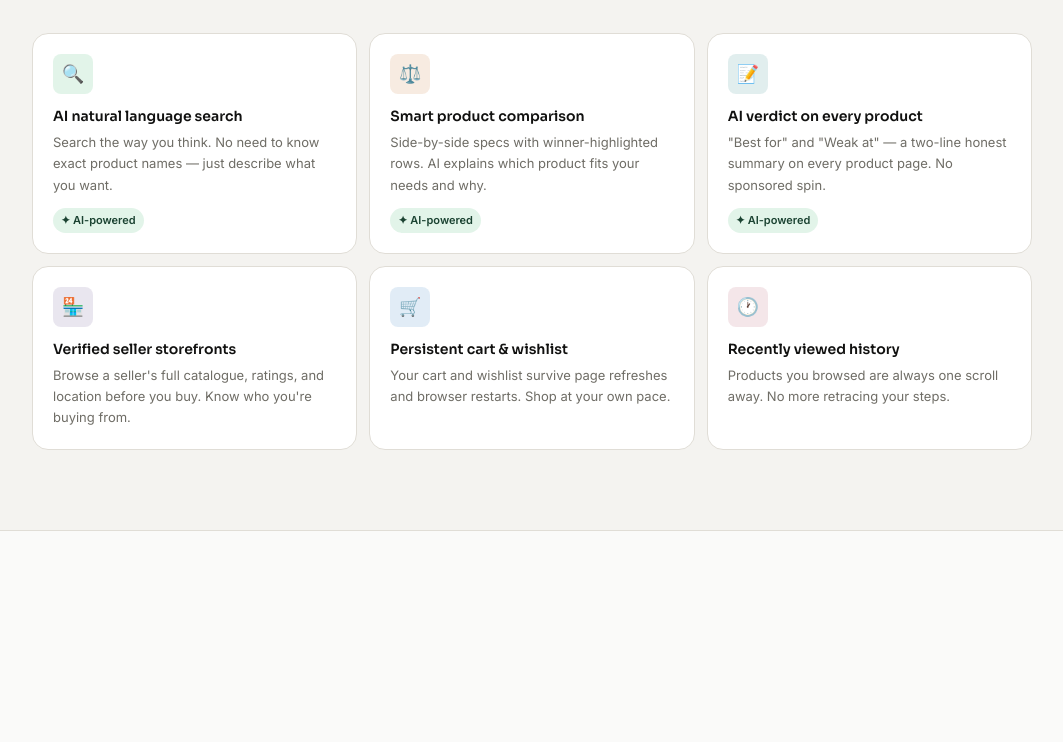
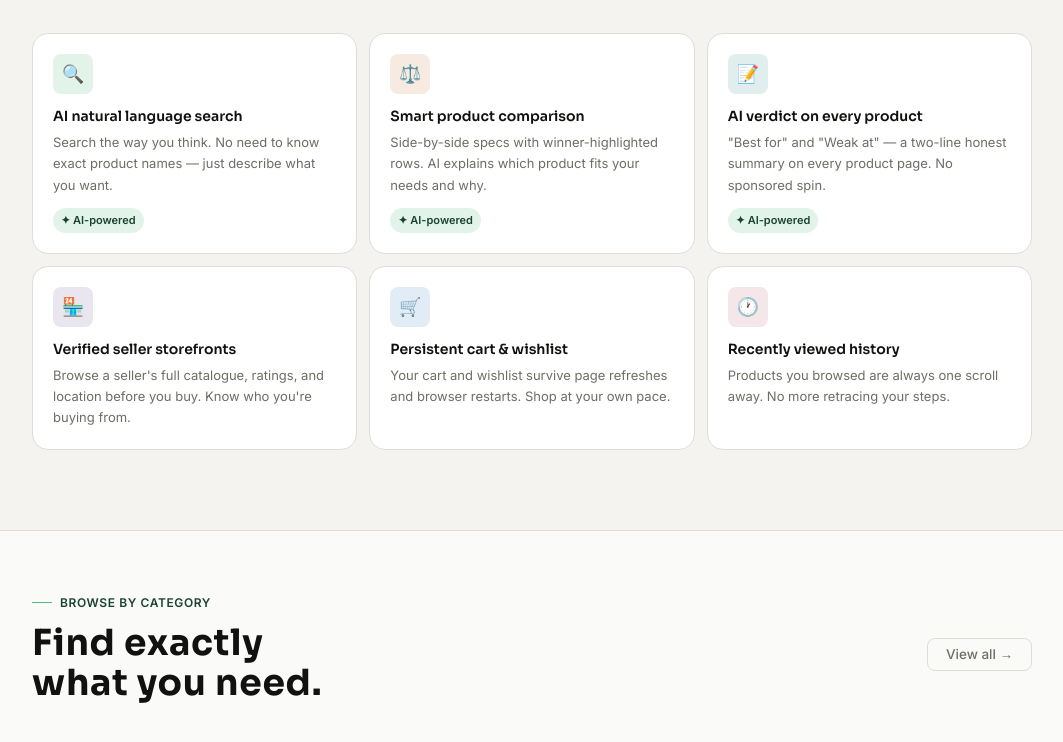
Before and after one commit to Sandeep-K-A/vendora-frontend, a React (Vite) app: page / in a window 1280 px wide. Shown: the part 2000-2742 px from the top of the page, without its empty margins (108-1171 px from the left). Before the commit the page ends 2531 px from the top, so only its background shows below. Built offline with nearby package versions, Linux system fonts and the light colour scheme.

Commit message:
feat: categories section — 5-card grid with hover states

```diff
--- /dev/null
+++ b/src/pages/Landing/CategoriesSection.tsx
@@ -0,0 +1,57 @@
+import { CATEGORIES } from "@/constants";
+
+export default function CategoriesSection() {
+  return (
+    <section
+      className="container-vendora py-16"
+      id="categories"
+      aria-labelledby="categories-heading"
+    >
+      <div className="flex items-center justify-between mb-7">
+        <div>
+          <p className="flex items-center gap-2 text-xs font-semibold text-forest uppercase tracking-wider mb-3">
+            <span
+              className="w-5 h-[1.2px] bg-forest-light"
+              aria-hidden="true"
+            />
+            Browse by category
+          </p>
+          <h2
+            id="categories-heading"
+            className="font-head text-3xl lg:text-4xl font-bold text-ink leading-tight tracking-[0.02em] mb-3"
+          >
+            Find exactly
+            <br />
+            what you need.
+          </h2>
+        </div>
+        <button className="btn btn-ghost hidden sm:inline-flex">
+          View all →
+        </button>
+      </div>
+
+      <div className="grid grid-cols-2 sm:grid-cols-3 md:grid-cols-5 gap-2.5">
+        {CATEGORIES.map((category) => (
+          <button
+            key={category.name}
+            className="
+              flex flex-col items-center gap-2
+              bg-white border border-line rounded-2xl
+              px-3.5 py-5
+              transition-all duration-200
+              hover:border-forest-light hover:bg-bg
+            "
+          >
+            <span className="text-3xl" aria-hidden="true">
+              {category.icon}
+            </span>
+            <span className="font-head text-sm font-semibold text-ink text-center">
+              {category.name}
+            </span>
+            <span className="text-ink-3 text-xs">{category.count}</span>
+          </button>
+        ))}
+      </div>
+    </section>
+  );
+}
--- a/src/pages/Landing/index.tsx
+++ b/src/pages/Landing/index.tsx
@@ -4,6 +4,7 @@ import MarqueeSection from "./MarqueeSection";
 import StatsSection from "./StatsSection";
 import HowItWorksSection from "./HowItWorksSection";
 import FeaturesSection from "./FeaturesSection";
+import CategoriesSection from "./CategoriesSection";
 
 export default function Landing() {
   return (
@@ -16,6 +17,7 @@ export default function Landing() {
         <StatsSection />
         <HowItWorksSection />
         <FeaturesSection />
+        <CategoriesSection />
       </main>
     </>
   );
```
